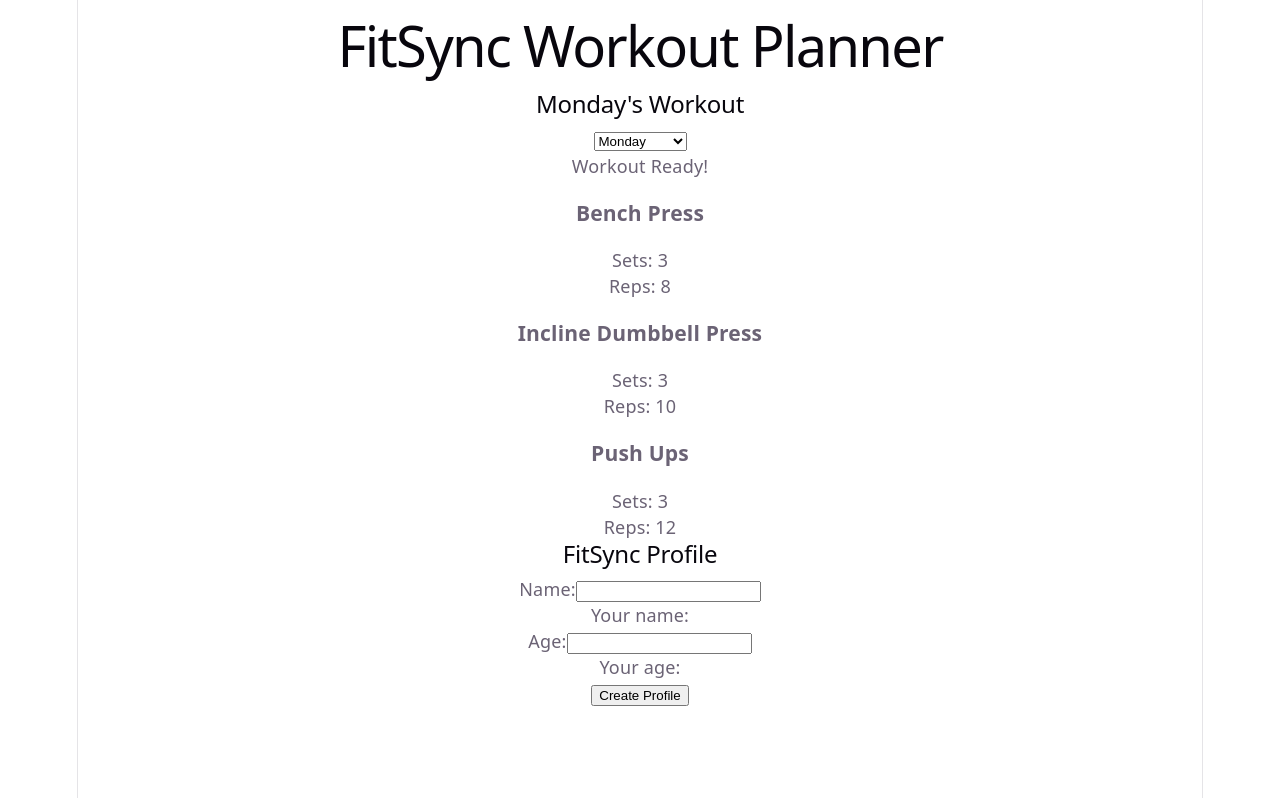
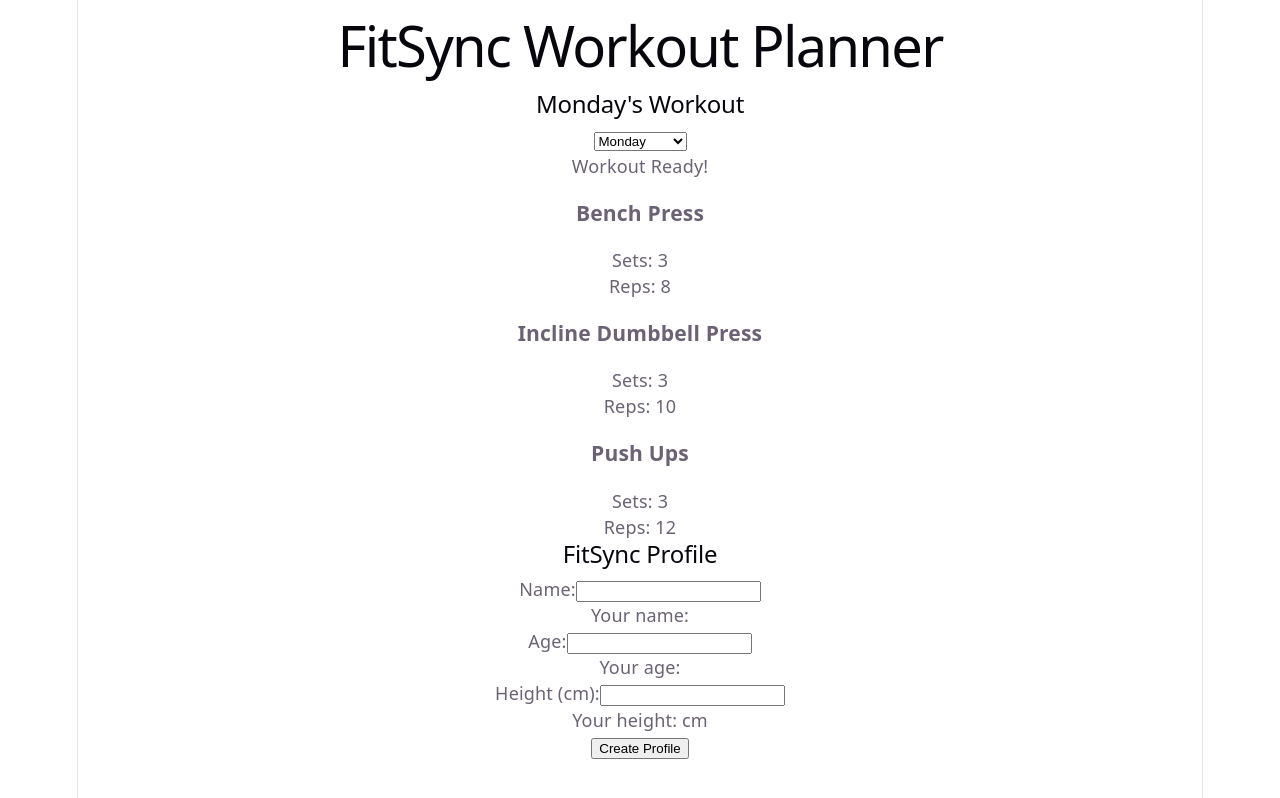
Before and after one commit to likhith992/FitSync, a React (Vite) app in the folder frontend/react-app/: page / in a window 1280 px wide. Built offline with nearby package versions, Linux system fonts and the light colour scheme.

Commit message:
changes in the react

```diff
--- a/frontend/react-app/src/ProfileForm.jsx
+++ b/frontend/react-app/src/ProfileForm.jsx
@@ -3,7 +3,7 @@ import { useState } from "react";
 function ProfileForm() {
     const [name, setName] = useState("");
     const [age, setAge] = useState("");
-
+    const [height, setHeight] = useState("");
     function handleSubmit(event) {
         event.preventDefault();
 
@@ -37,6 +37,16 @@ function ProfileForm() {
 
                 <p>Your age: {age}</p>
 
+                <label>Height (cm):</label>
+
+                <input
+                    type="number"
+                    value={height}
+                    onChange={(event) => setHeight(event.target.value)}
+                />
+
+                <p>Your height: {height} cm</p>
+
                 <button type="submit">
                     Create Profile
                 </button>
```
